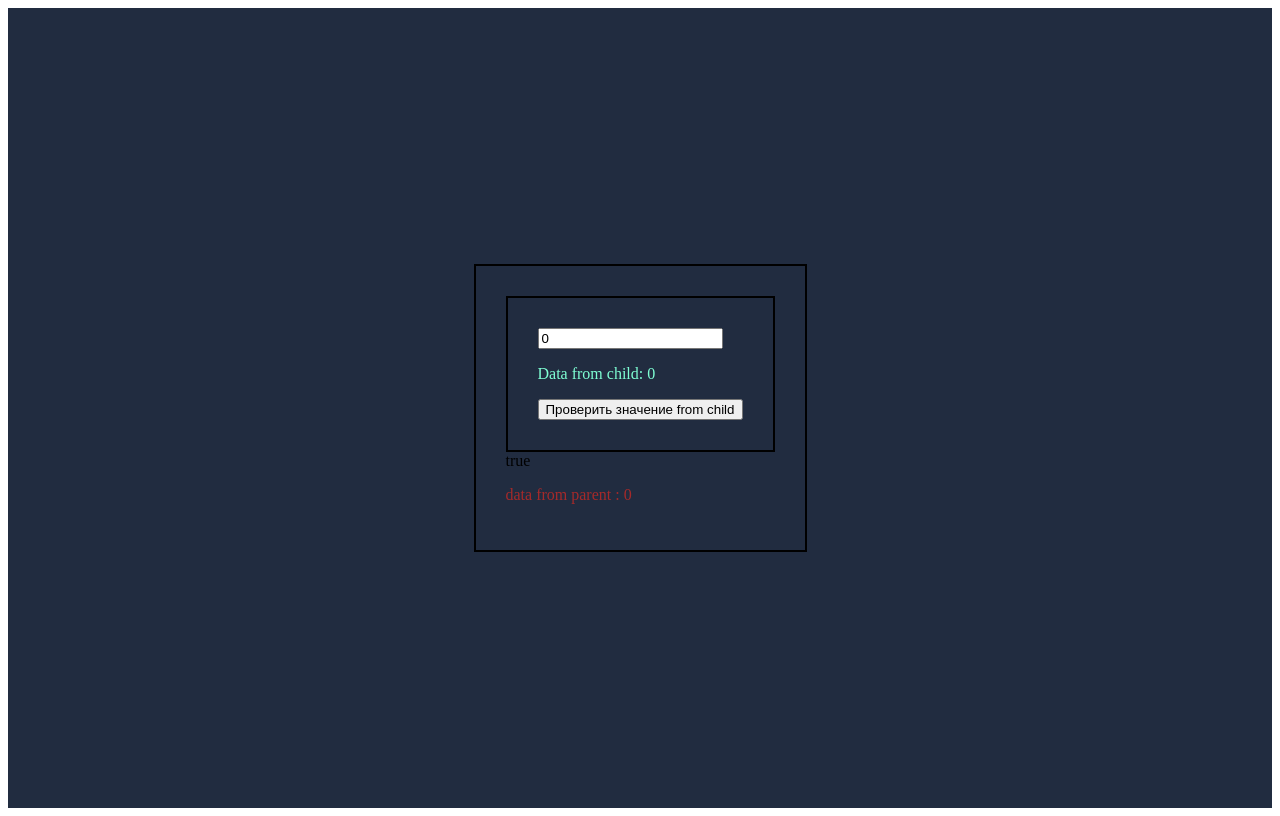
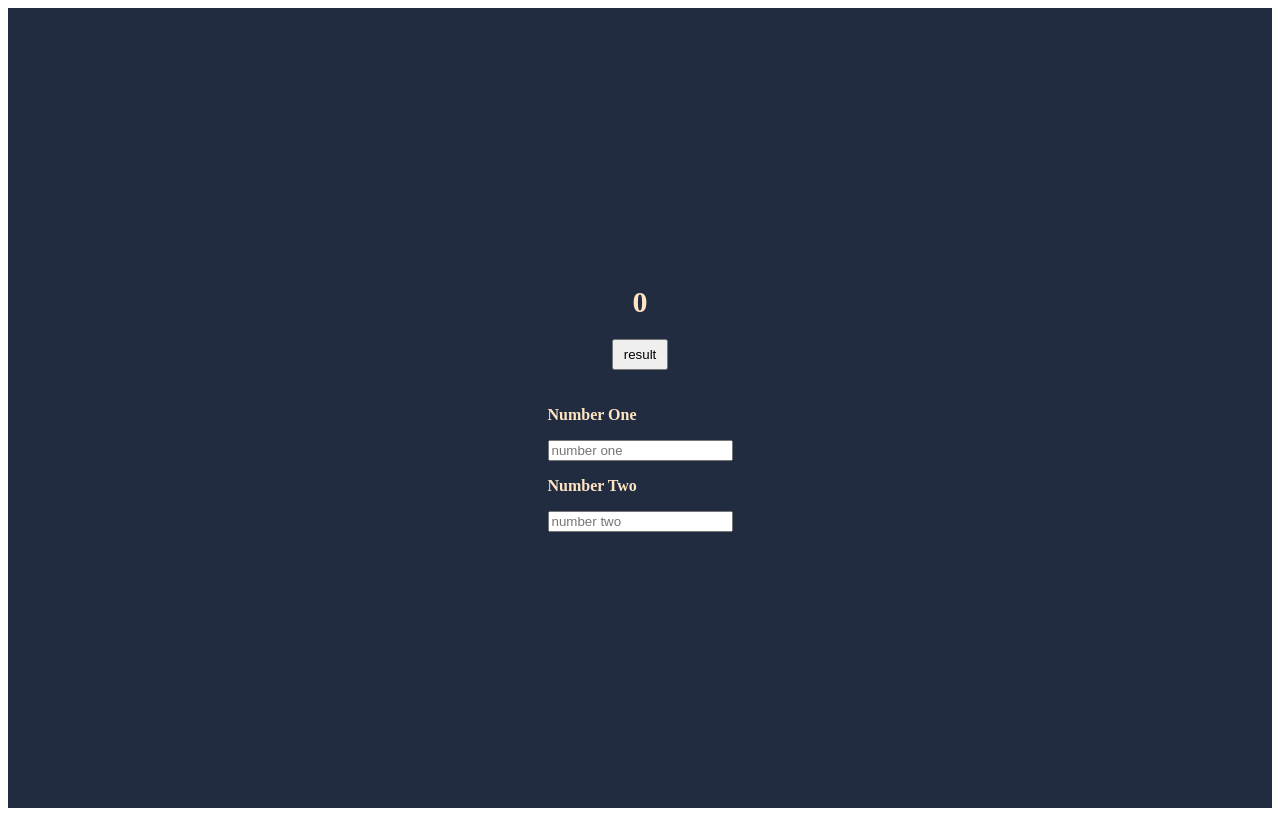
Before and after one commit to Danil-27/vue-education, a Vue app: page / in a window 1280 px wide. Built offline with nearby package versions, Linux system fonts and the light colour scheme; the HTML template or start-up script is replaced by a standard one.

Commit message:
feat: task done two

```diff
--- a/src/App.vue
+++ b/src/App.vue
@@ -1,11 +1,11 @@
 <template>
   <div class="app">
-    <VmodelMain />
+    <VmodelTasksTwo />
   </div>
 </template>
 
 <script setup>
-import VmodelMain from './components/V-model/VmodelMainVue3.vue';
+import VmodelTasksTwo from './components/V-model/VmodelTasksTwo.vue';
 </script>
 
 <style scoped>
--- /dev/null
+++ b/src/components/V-model/VmodelTasksTwo.vue
@@ -0,0 +1,49 @@
+<template>
+  <div class="center">
+    <div class="result">{{ result }}</div>
+    <button class="button" @click="sum">result</button>
+    <div>
+      <p>Number One</p>
+      <VmodelTasksTwoInput class="Input" v-model:numberOne="numberOne" width="20px" />
+      <p>Number Two</p>
+      <VmodelTasksTwoInputTwo class="Input" v-model:numberTwo="numberTwo" />
+    </div>
+  </div>
+</template>
+
+<script setup>
+import VmodelTasksTwoInput from './VmodelTasksTwoInput.vue';
+import VmodelTasksTwoInputTwo from './VmodelTasksTwoInputTwo.vue';
+import { ref } from 'vue';
+
+const result = ref(0);
+const numberOne = ref();
+const numberTwo = ref();
+
+function sum() {
+  result.value = Number(numberOne.value) + Number(numberTwo.value);
+}
+</script>
+
+<style scoped>
+.center {
+  display: flex;
+  flex-direction: column;
+  justify-content: center;
+  align-items: center;
+  width: 100%;
+  height: 100vh;
+  gap: 20px;
+  color: bisque;
+  font-weight: 600;
+}
+.button {
+  padding: 6px 10px;
+}
+.result {
+  font-size: 30px;
+}
+.Input {
+  display: block;
+}
+</style>
--- /dev/null
+++ b/src/components/V-model/VmodelTasksTwoInput.vue
@@ -0,0 +1,23 @@
+<template>
+  <div>
+    <input
+      :value="numberOne"
+      @input="($event) => $emit('update:numberOne', $event.target.value)"
+      type="text"
+      placeholder="number one"
+    />
+  </div>
+</template>
+
+<script setup>
+import { defineProps, defineEmits } from 'vue';
+defineProps({
+  numberOne: {
+    type: Number
+  }
+});
+
+const emit = defineEmits(['update:numberOne']);
+</script>
+
+<style scoped></style>
--- /dev/null
+++ b/src/components/V-model/VmodelTasksTwoInputTwo.vue
@@ -0,0 +1,24 @@
+<template>
+  <div>
+    <input
+      :value="numberTwo"
+      @input="($event) => $emit('update:numberTwo', $event.target.value)"
+      type="text"
+      placeholder="number two"
+    />
+  </div>
+</template>
+
+<script setup>
+import { defineProps, defineEmits } from 'vue';
+
+defineProps({
+  numberTwo: {
+    type: Number
+  }
+});
+
+const emit = defineEmits(['update:numberTwo']);
+</script>
+
+<style scoped></style>
```
